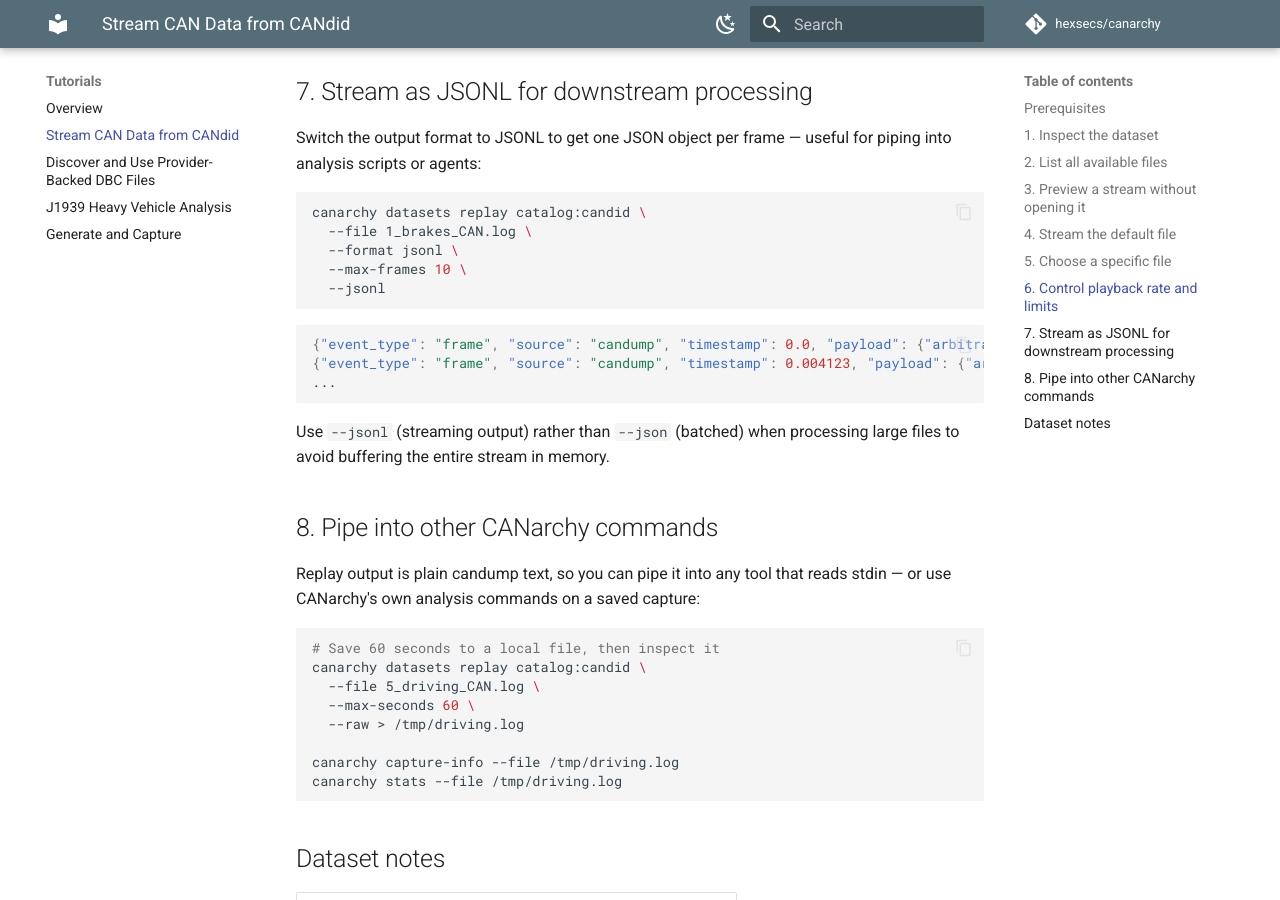
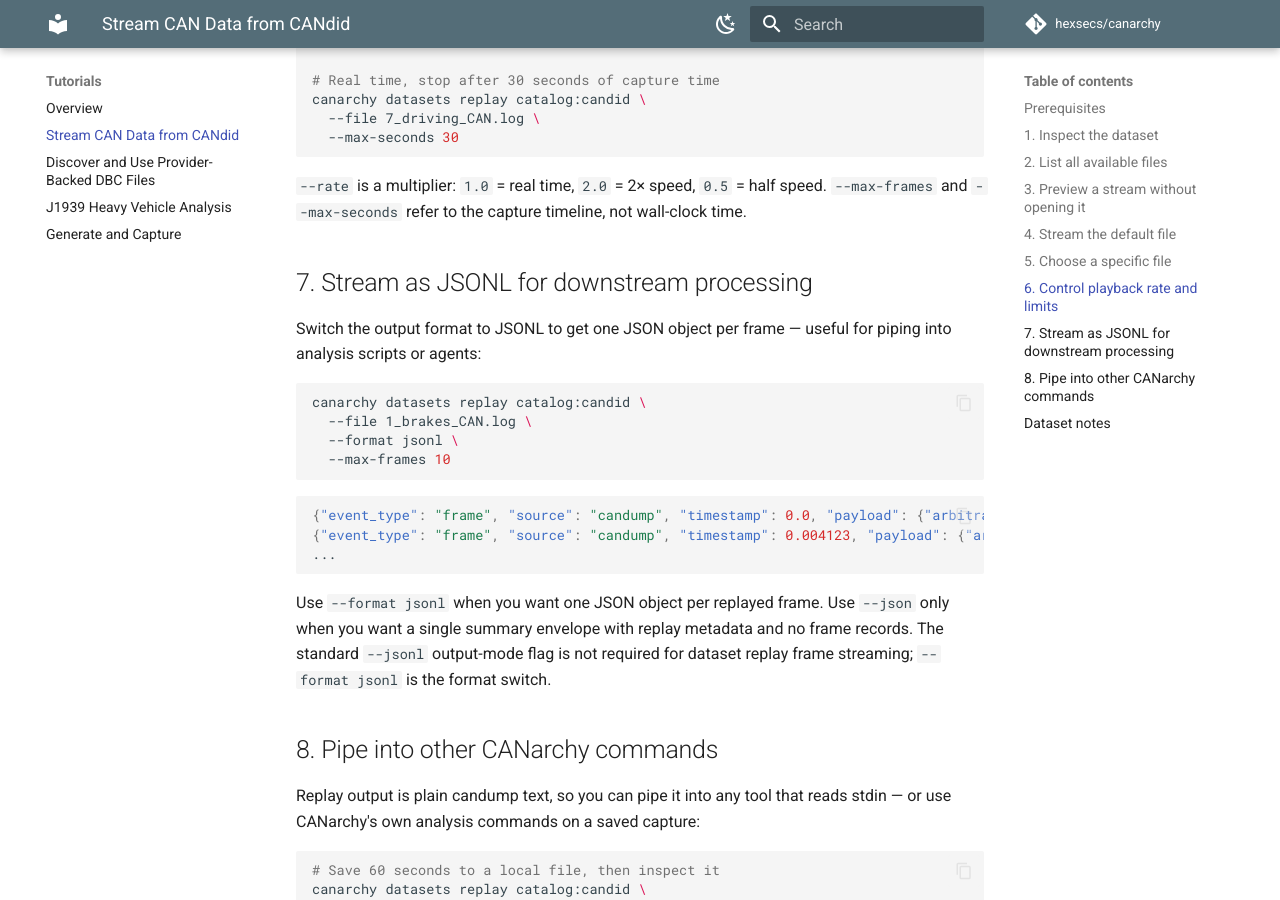
Before and after one commit to hexsecs/canarchy, an MkDocs documentation site: the page built from docs/tutorials/stream_candid_dataset.md, in a window 1280 px wide and 900 px high, scrolled down 3245 px. Built offline with MkDocs 1.6.1 and Material for MkDocs 9.7.7, drawn with Linux system fonts in a browser that asks for light colours; comment, search, counter and statistics services are not loaded; some of the changed text lies outside the part shown.

Commit message:
Polish CANdid streaming tutorial examples (closes #281) (#282)

````diff
--- a/docs/tutorials/stream_candid_dataset.md
+++ b/docs/tutorials/stream_candid_dataset.md
@@ -53,6 +53,14 @@
 canarchy datasets replay catalog:candid --list-files --json \
   | jq -r '.data.files[] | "\(.vehicle)\t\(.maneuver)\t\(.id)\t\(.size_bytes)"' \
   | column -t
+```
+
+The `jq` and `column` tools are optional shell conveniences. If they are not
+available, keep the machine-readable CANarchy output and inspect `data.files`
+directly:
+
+```bash
+canarchy datasets replay catalog:candid --list-files --json
 ```
 
 ```
@@ -114,11 +122,14 @@
 ```
 
 ```
-(0.000000) can0 316#0000000000000000
-(0.004123) can0 1A0#0200000000000000
-(0.008211) can0 0C8#000000000000
+(1731916598.782538) can0 420#3F0000334200F257
+(1731916598.762559) can0 42B#00007E0810000000
+(1731916598.762802) can0 4D1#FDE80A72FDE80000
 ...
 ```
+
+CANdid preserves the source capture timestamps, so output timestamps are
+epoch-like capture times rather than values starting at zero.
 
 Press `Ctrl+C` to stop at any time.
 
@@ -171,8 +181,10 @@
 ...
 ```
 
-Use `--jsonl` (streaming output) rather than `--json` (batched) when processing large
-files to avoid buffering the entire stream in memory.
+Use `--format jsonl` when you want one JSON object per replayed frame. Use
+`--json` only when you want a single summary envelope with replay metadata and
+no frame records. The standard `--jsonl` output-mode flag is not required for
+dataset replay frame streaming; `--format jsonl` is the format switch.
 
 ## 8. Pipe into other CANarchy commands
 
@@ -184,7 +196,7 @@
 canarchy datasets replay catalog:candid \
   --file 5_driving_CAN.log \
   --max-seconds 60 \
-  --raw > /tmp/driving.log
+  > /tmp/driving.log
 
 canarchy capture-info --file /tmp/driving.log
 canarchy stats --file /tmp/driving.log
````
Also changed, not shown: other parts of docs/tutorials/stream_candid_dataset.md (+1 -2 lines), CHANGELOG.md (+1 -0 lines).
